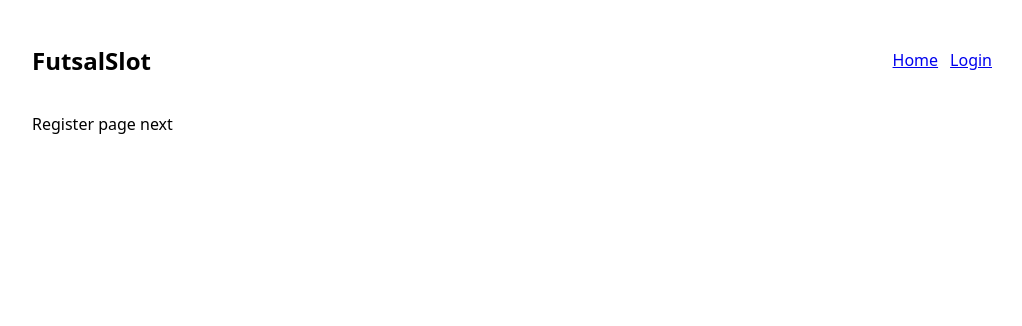
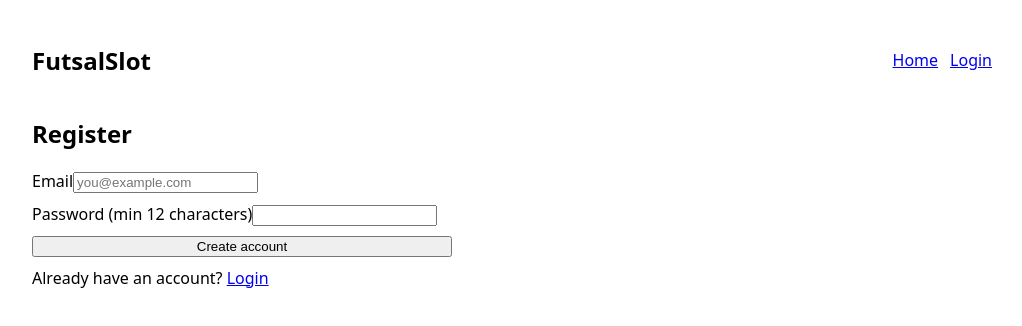
Before and after one commit to TenZinKS/futsalslot-secure-frontend, a React app: page /register in a window 1280 px wide. Shown: the top 326 px of the page, without its empty margins (128-1150 px from the left). Built offline with nearby package versions, Linux system fonts and the light colour scheme; no server answers; the HTML template or start-up script is replaced by a standard one.

Commit message:
Add Register page

```diff
--- a/src/App.jsx
+++ b/src/App.jsx
@@ -2,14 +2,13 @@ import React from "react";
 import { Link, Routes, Route, useNavigate } from "react-router-dom";
 import { apiFetch } from "./api";
 import Login from "./pages/Login";
+import Register from "./pages/Register";
+
 
 function Home() {
   return <div>Home (Slots page next)</div>;
 }
 
-function RegisterPlaceholder() {
-  return <div>Register page next</div>;
-}
 
 export default function App() {
   const [me, setMe] = React.useState(null);
@@ -56,7 +55,7 @@ export default function App() {
       <Routes>
         <Route path="/" element={<Home />} />
         <Route path="/login" element={<Login onAuthChange={loadMe} />} />
-        <Route path="/register" element={<RegisterPlaceholder />} />
+        <Route path="/register" element={<Register />} />
       </Routes>
     </div>
   );
--- /dev/null
+++ b/src/pages/Register.jsx
@@ -0,0 +1,65 @@
+import React from "react";
+import { useNavigate, Link } from "react-router-dom";
+import { apiFetch } from "../api";
+
+export default function Register() {
+  const [email, setEmail] = React.useState("");
+  const [password, setPassword] = React.useState("");
+  const [loading, setLoading] = React.useState(false);
+  const nav = useNavigate();
+
+  async function submit(e) {
+    e.preventDefault();
+    setLoading(true);
+    try {
+      await apiFetch("/auth/register", {
+        method: "POST",
+        body: { email, password },
+      });
+      alert("Registered successfully. Now login.");
+      nav("/login");
+    } catch (err) {
+      alert(err.message);
+    } finally {
+      setLoading(false);
+    }
+  }
+
+  return (
+    <div style={{ maxWidth: 420 }}>
+      <h2>Register</h2>
+      <form onSubmit={submit} style={{ display: "grid", gap: 10 }}>
+        <label>
+          Email
+          <input
+            value={email}
+            onChange={(e) => setEmail(e.target.value)}
+            placeholder="you@example.com"
+            autoComplete="email"
+            required
+          />
+        </label>
+
+        <label>
+          Password (min 12 characters)
+          <input
+            value={password}
+            onChange={(e) => setPassword(e.target.value)}
+            type="password"
+            autoComplete="new-password"
+            minLength={12}
+            required
+          />
+        </label>
+
+        <button disabled={loading} type="submit">
+          {loading ? "Creating..." : "Create account"}
+        </button>
+      </form>
+
+      <p style={{ marginTop: 10 }}>
+        Already have an account? <Link to="/login">Login</Link>
+      </p>
+    </div>
+  );
+}
```
